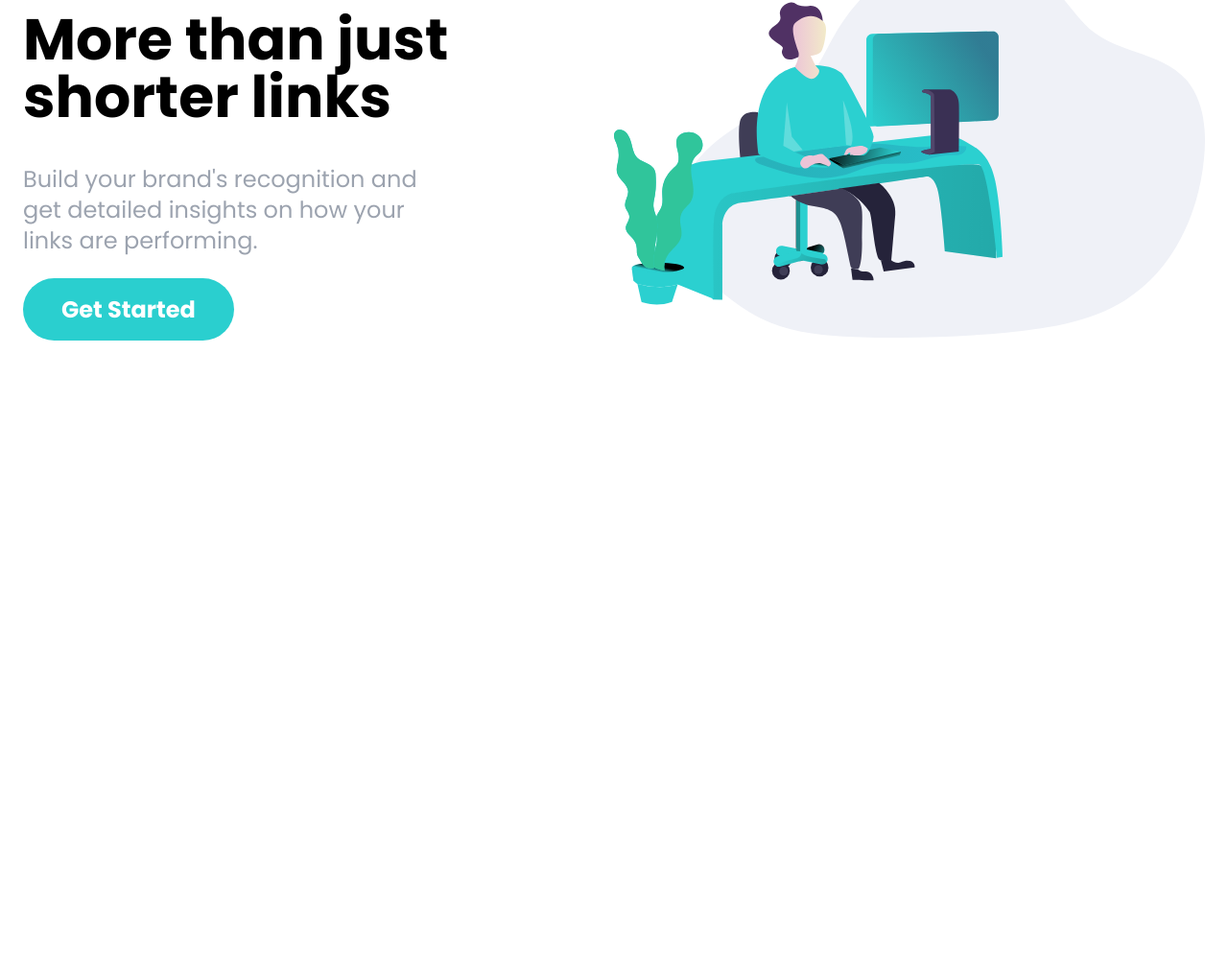
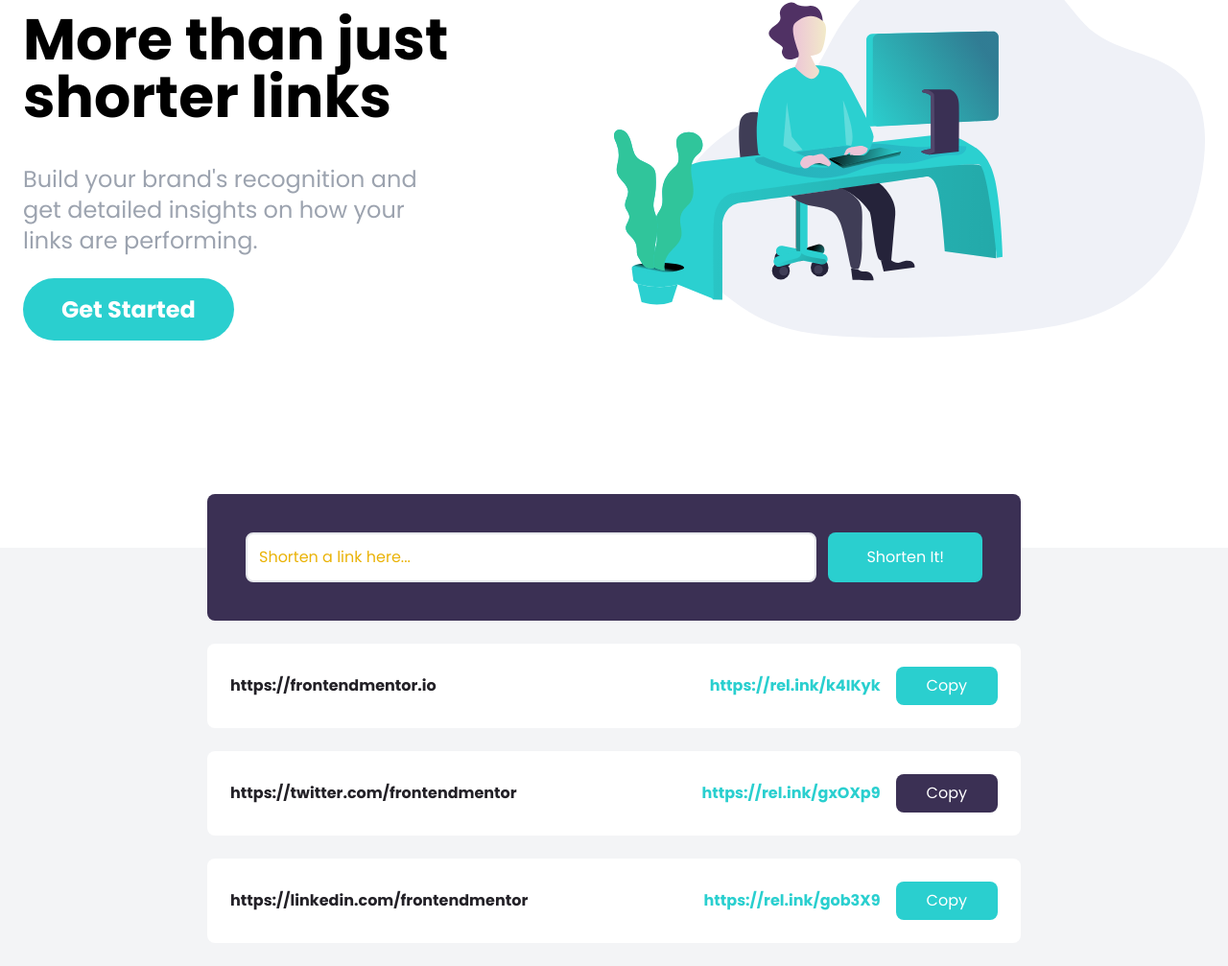
Before and after one commit to thepixelboy/shortly, a website: page index.html in a window 1280 px wide. Shown: the part 173-1180 px from the top of the page at 96% size. Before the commit the page ends 800 px from the top, so only its background shows below. Drawn offline with Linux system fonts and the light colour scheme.

Commit message:
feat: add shorten form and links

```diff
--- a/index.html
+++ b/index.html
@@ -91,5 +91,89 @@
         </div>
       </div>
     </section>
+
+    <!-- Shorten section -->
+    <section id="shorten" class="relative bg-gray-100">
+      <!-- Shorten container -->
+      <div class="max-w-4xl mx-auto p-6 space-y-6">
+        <!-- Form -->
+        <form
+          id="link-form"
+          class="relative flex flex-col w-full p-10 -mt-20 space-y-4 bg-darkViolet rounded-lg md:flex-row md:space-y-0 md:space-x-3"
+        >
+          <input
+            type="text"
+            class="flex-1 p-3 border-2 rounded-lg placeholder-yellow-500 focus:outline-none"
+            placeholder="Shorten a link here..."
+            id="link-input"
+          />
+          <button
+            class="px-10 py-3 text-white bg-cyan rounded-lg hover:bg-cyanLight focus:outline-none md:py-2"
+          >
+            Shorten It!
+          </button>
+        </form>
+
+        <!-- Link 1 -->
+        <div
+          class="flex flex-col items-center justify-between w-full p-6 bg-white rounded-lg md:flex-row"
+        >
+          <p class="font-bold text-center text-veryDarkViolet md:text-left">
+            https://frontendmentor.io
+          </p>
+
+          <div
+            class="flex flex-col items-center justify-end flex-1 space-x-4 space-y-2 md:flex-row md:space-y-0"
+          >
+            <div class="font-bold text-cyan">https://rel.ink/k4IKyk</div>
+            <button
+              class="p-2 px-8 text-white bg-cyan rounded-lg hover:opacity-70 focus:outline-none"
+            >
+              Copy
+            </button>
+          </div>
+        </div>
+
+        <!-- Link 2 -->
+        <div
+          class="flex flex-col items-center justify-between w-full p-6 bg-white rounded-lg md:flex-row"
+        >
+          <p class="font-bold text-center text-veryDarkViolet md:text-left">
+            https://twitter.com/frontendmentor
+          </p>
+
+          <div
+            class="flex flex-col items-center justify-end flex-1 space-x-4 space-y-2 md:flex-row md:space-y-0"
+          >
+            <div class="font-bold text-cyan">https://rel.ink/gxOXp9</div>
+            <button
+              class="p-2 px-8 text-white bg-darkViolet rounded-lg hover:opacity-70 focus:outline-none"
+            >
+              Copy
+            </button>
+          </div>
+        </div>
+
+        <!-- Link 3 -->
+        <div
+          class="flex flex-col items-center justify-between w-full p-6 bg-white rounded-lg md:flex-row"
+        >
+          <p class="font-bold text-center text-veryDarkViolet md:text-left">
+            https://linkedin.com/frontendmentor
+          </p>
+
+          <div
+            class="flex flex-col items-center justify-end flex-1 space-x-4 space-y-2 md:flex-row md:space-y-0"
+          >
+            <div class="font-bold text-cyan">https://rel.ink/gob3X9</div>
+            <button
+              class="p-2 px-8 text-white bg-cyan rounded-lg hover:opacity-70 focus:outline-none"
+            >
+              Copy
+            </button>
+          </div>
+        </div>
+      </div>
+    </section>
   </body>
 </html>
```
Also changed, not shown: css/style.css.
